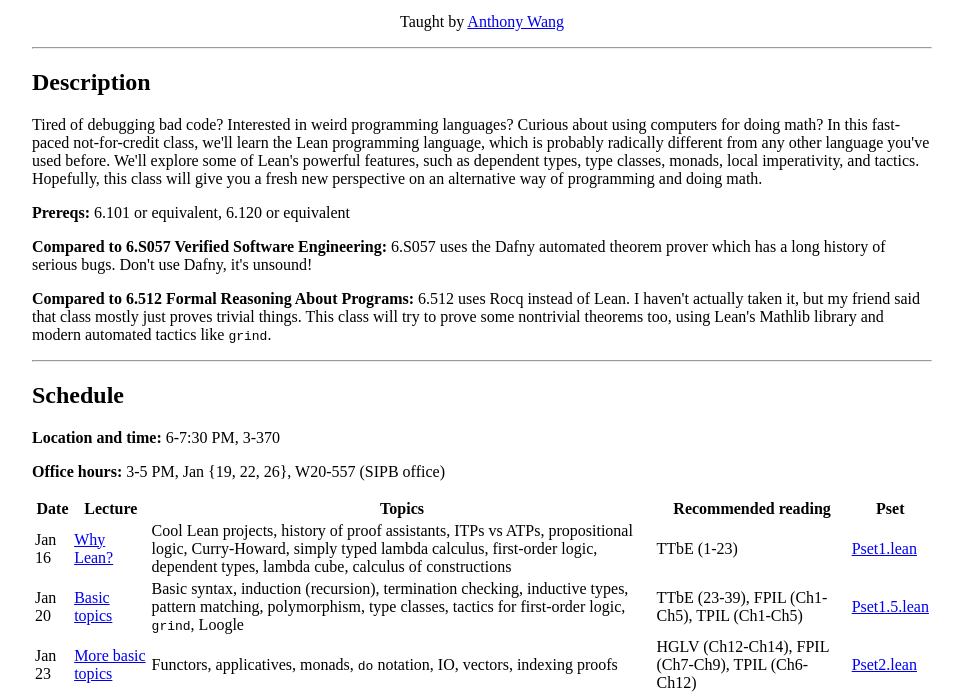
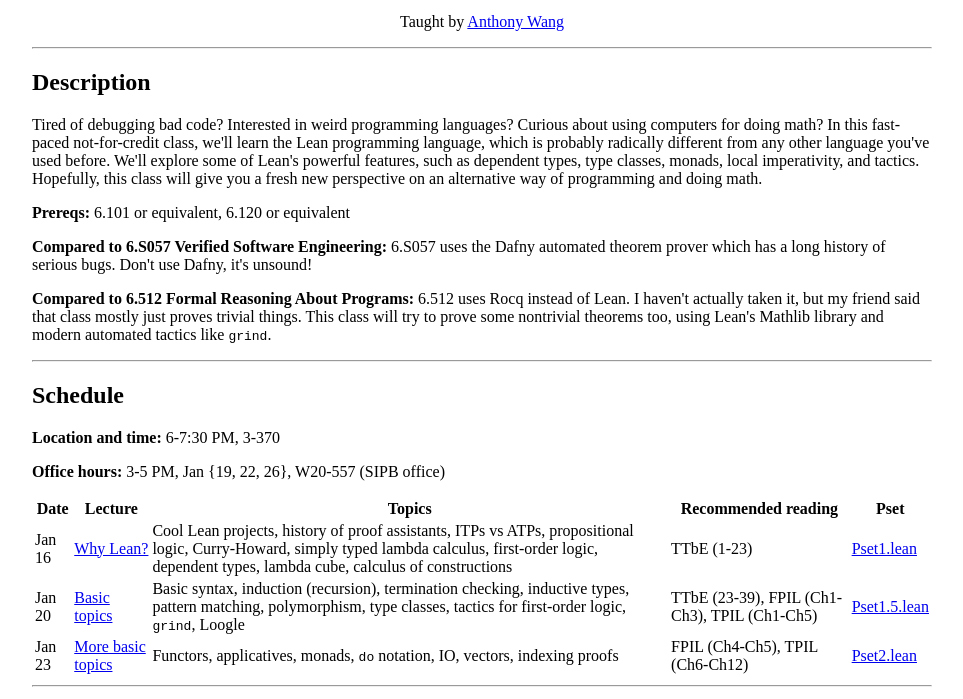
Before and after one commit to youwen5/lean-iap, a plain HTML site: page index.html in a window 1280 px wide. Shown: the part 101-800 px from the top of the page, without its empty margins (158-1121 px from the left). Drawn offline with Linux system fonts and the light colour scheme.

Commit message:
Change reading recs too

```diff
--- a/index.html
+++ b/index.html
@@ -50,7 +50,7 @@
       <td>
         Basic syntax, induction (recursion), termination checking, inductive types, pattern matching, polymorphism, type classes, tactics for first-order logic, <code>grind</code>, Loogle
       </td>
-      <td>TTbE (23-39), FPIL (Ch1-Ch5), TPIL (Ch1-Ch5)</td>
+      <td>TTbE (23-39), FPIL (Ch1-Ch3), TPIL (Ch1-Ch5)</td>
       <td><a href="Pset1.5.lean">Pset1.5.lean</a></td>
     </tr>
     <tr>
@@ -60,7 +60,7 @@
         Functors, applicatives, monads, <code>do</code> notation, IO, vectors, indexing proofs
         <!-- Universes, <code>Prop</code> weirdness, choice, subtypes, quotients, algebraic hierarchies in Mathlib, <code>mvcgen</code>, Hoare triples, denotational semantics -->
       </td>
-      <td>HGLV (Ch12-Ch14), FPIL (Ch7-Ch9), TPIL (Ch6-Ch12)</td>
+      <td>FPIL (Ch4-Ch5), TPIL (Ch6-Ch12)</td>
       <td><a href="Pset2.lean">Pset2.lean</a></td>
     </tr>
   </table>
```
